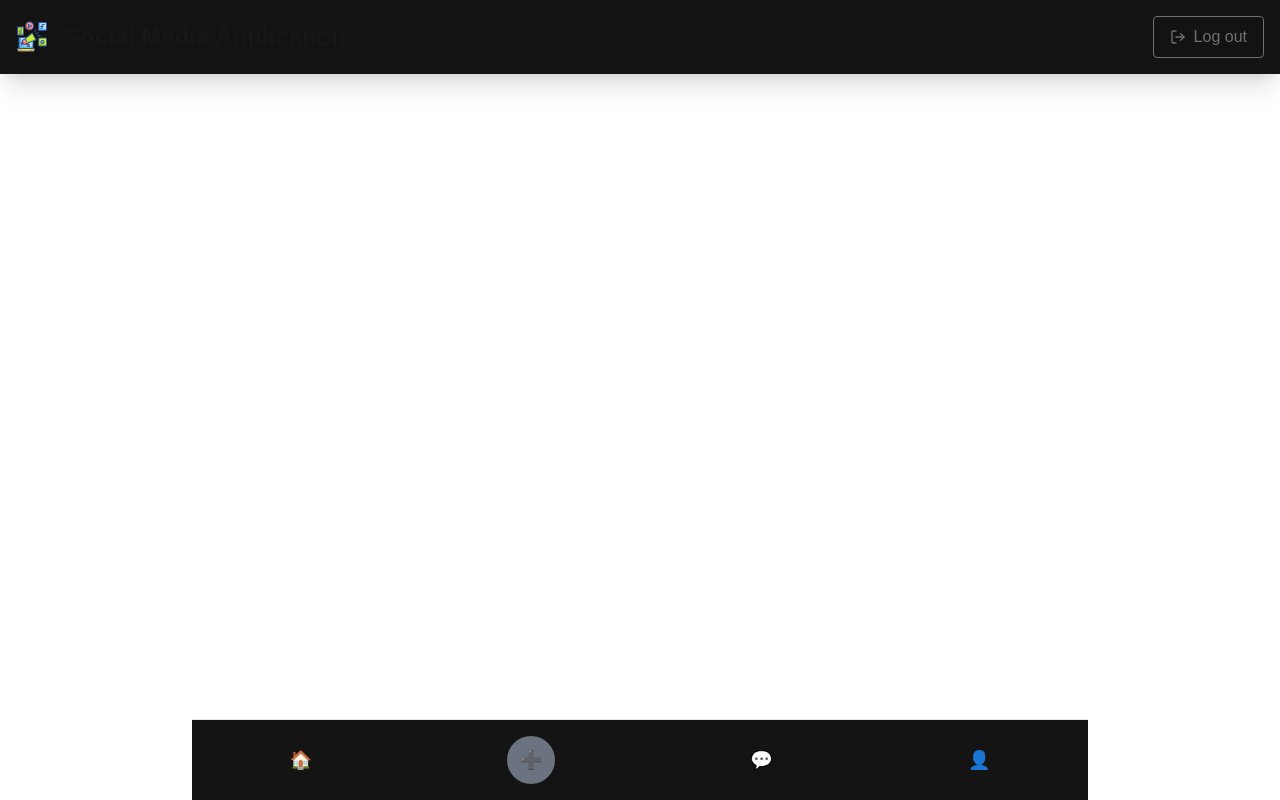
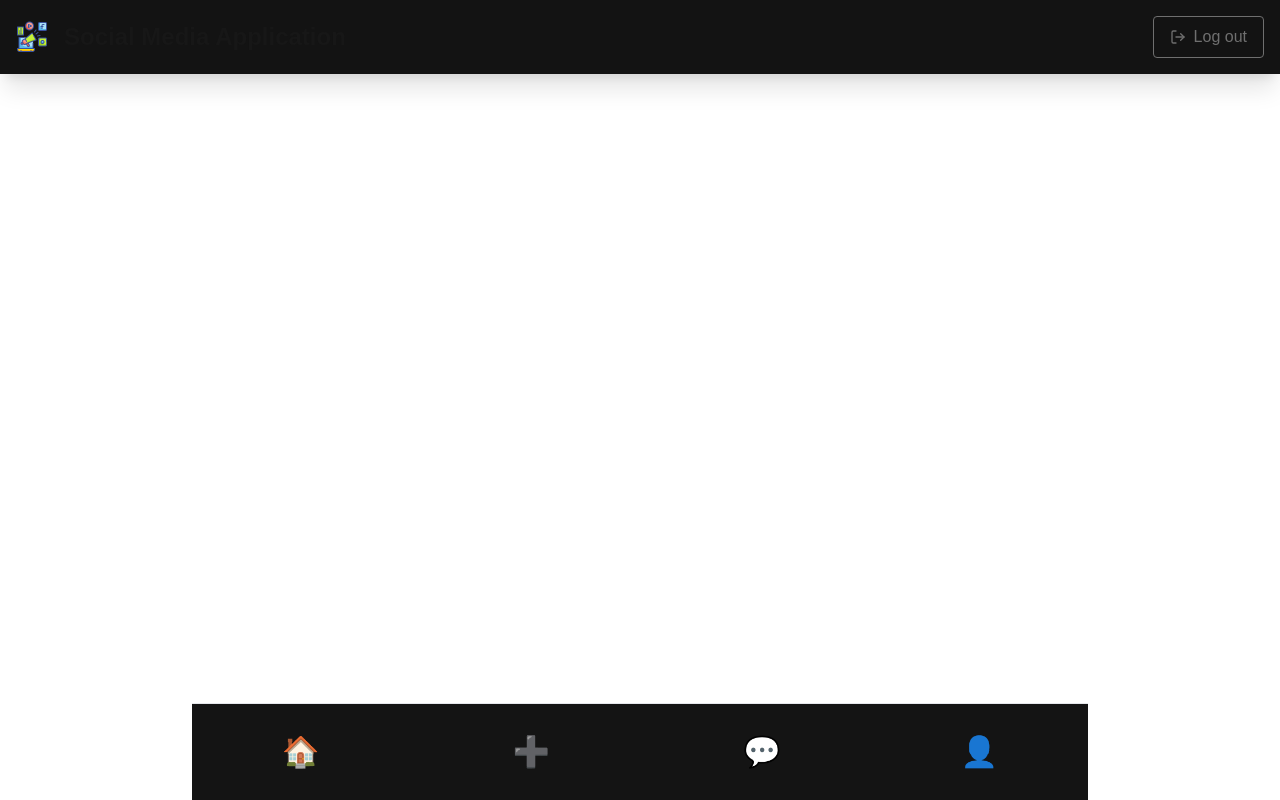
Before and after one commit to mikorozek/socialmedia-application-frontend, a Next.js app: page /dashboard in a window 1280 px wide. Built offline with nearby package versions, Linux system fonts and the light colour scheme; no server answers.

Commit message:
[CHANGED] Footer style

```diff
--- a/src/app/components/Footer.tsx
+++ b/src/app/components/Footer.tsx
@@ -9,19 +9,19 @@ import Link from "next/link";
 export default function Footer() {
     return (
         <div className="fixed left-1/2 bottom-0 w-full transform -translate-x-1/2 max-w-4xl mx-auto py-4 flex justify-around items-center border-t bg-[rgb(20,20,20)]">
-            <button className="text-white text-lg flex flex-col items-center">
+            <button className="text-white text-3xl flex flex-col items-center">
                 🏠
             </button>
-            <button className="bg-gray-500 text-white text-lg rounded-full w-12 h-12 flex items-center justify-center">
+            <button className="text-white text-3xl rounded-full w-16 h-16 flex items-center justify-center">
                 ➕
             </button>
             <Link href="/chats">
-                <button className="text-white text-lg flex rounded-full items-center">
+                <button className="text-white text-3xl flex rounded-full items-center">
                     💬
                 </button>
             </Link>
             <Link href="/profile">
-                <button className="text-white text-lg flex rounded-full items-center">
+                <button className="text-white text-3xl flex rounded-full items-center">
                     👤
                 </button>
             </Link>
```
